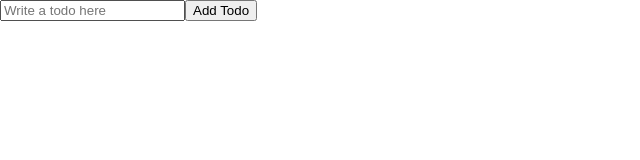
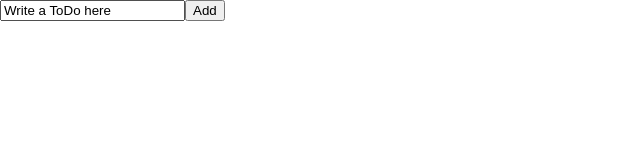
Before and after one commit to E-Sangho/-Hidden-ToDoList, a React (Create React App) app: page / in a window 1280 px wide. Shown: the top 160 px of the page, without its empty margins (0-640 px from the left). Built offline with nearby package versions, Linux system fonts and the light colour scheme.

Commit message:
using react hook form

```diff
--- a/package.json
+++ b/package.json
@@ -14,6 +14,7 @@
     "@types/styled-components": "^5.1.24",
     "react": "^18.0.0",
     "react-dom": "^18.0.0",
+    "react-hook-form": "^7.29.0",
     "react-router-dom": "^6.3.0",
     "react-scripts": "5.0.0",
     "recoil": "^0.7.0",
--- a/src/ToDoList.tsx
+++ b/src/ToDoList.tsx
@@ -1,24 +1,28 @@
-import React, { useState } from "react";
+import { useForm } from "react-hook-form";
+
+interface IForm {
+	toDo: string;
+}
 
 function ToDoList() {
-	const [todo, setTodo] = useState("");
-	const onChange: React.ChangeEventHandler<HTMLInputElement> = (event) => {
-		setTodo(event.target.value);
+	const { register, handleSubmit, setValue } = useForm<IForm>({
+		defaultValues: {
+			toDo: "Write a ToDo here",
+		},
+	});
+	const onValid = (data: IForm) => {
+		console.log(data.toDo);
+		setValue("toDo", "");
 	};
-	const onSubmit = (event: React.FormEvent<HTMLFormElement>) => {
-		event.preventDefault();
-		console.log(todo);
-	};
-
 	return (
 		<div>
-			<form onSubmit={onSubmit}>
+			<form onSubmit={handleSubmit(onValid)}>
 				<input
-					value={todo}
-					onChange={onChange}
-					placeholder="Write a todo here"
+					{...register("toDo", {
+						required: "Please write a ToDo",
+					})}
 				/>
-				<button>Add Todo</button>
+				<button>Add</button>
 			</form>
 		</div>
 	);
```
Also changed, not shown: 1 other file (tests, documents, lock files or other folders).
